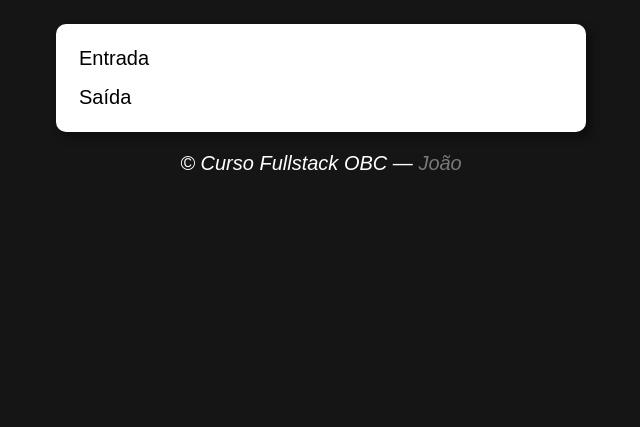
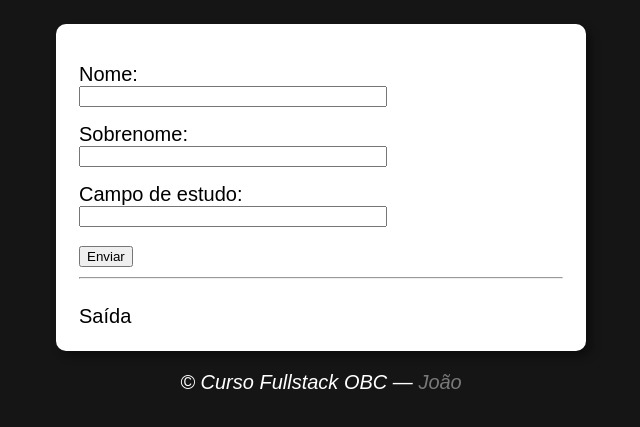
Before and after one commit to joaoeduardogomes/curso-fullstack-onebitcode, a plain HTML site: page 05 JavaScript/03 - exercícios/A - cadastro de recrutas/modelo.html in a window 1280 px wide. Shown: the part 75-502 px from the top of the page, without its empty margins (319-959 px from the left). Drawn offline with Linux system fonts and the light colour scheme.

Commit message:
cadastro de recrutas
formulário de inserção de dados visualmente pronto

```diff
--- a/05 JavaScript/03 - exercícios/A - cadastro de recrutas/estilo.css
+++ b/05 JavaScript/03 - exercícios/A - cadastro de recrutas/estilo.css
@@ -29,6 +29,15 @@ div {
     padding: 8px;
 }
 
+div span.dados {
+    display: flex;
+    flex-direction: column;
+    margin: 1rem 0;
+}
+
+div span.dados input {
+    max-width: 300px;
+}
 
 select {
     display: block;
--- a/05 JavaScript/03 - exercícios/A - cadastro de recrutas/modelo.html
+++ b/05 JavaScript/03 - exercícios/A - cadastro de recrutas/modelo.html
@@ -14,7 +14,33 @@
 
     <section>
         <div>
-            Entrada
+            <span class="dados">
+                <label for="inome">Nome: </label>
+                <input type="text" name="nome" id="inome">
+            </span>
+
+            <span class="dados">
+                <label for="isobrenome">Sobrenome: </label>
+                <input type="text" name="sobrenome" id="isobrenome">
+            </span>
+
+            <span class="dados">
+                <label for="iestudo">Campo de estudo: </label>
+                <input type="text" name="estudo" id="iestudo" list="lstestudo">
+                <datalist id="lstestudo">
+                    <option value="CET">Ciências Exatas e da Terra</option>
+                    <option value="BIO">CIências Biológicas</option>
+                    <option value="ENG">Engenharias</option>
+                    <option value="SAU">Ciências da Saúde</option>
+                    <option value="AGR">Ciências Agrárias</option>
+                    <option value="LET">Linguística, Letras e Artes</option>
+                    <option value="SOC">Ciências Sociais Aplicadas</option>
+                    <option value="HUM ">Ciências Humanas</option>
+                </datalist>
+            </span>
+
+            <input type="button" value="Enviar" class="botao">
+            <hr>
         </div>
 
         <div>
```
